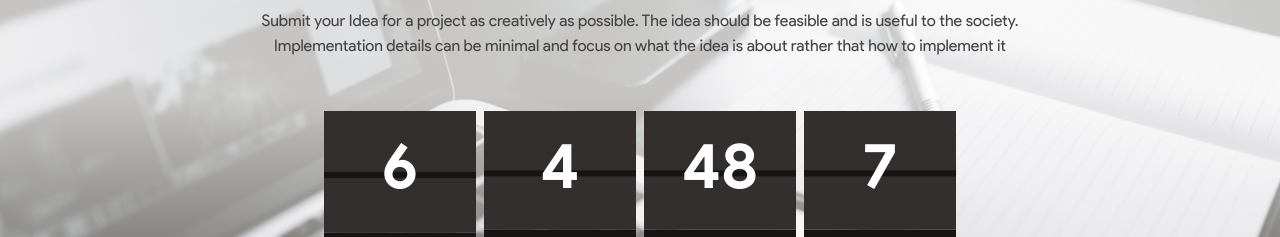
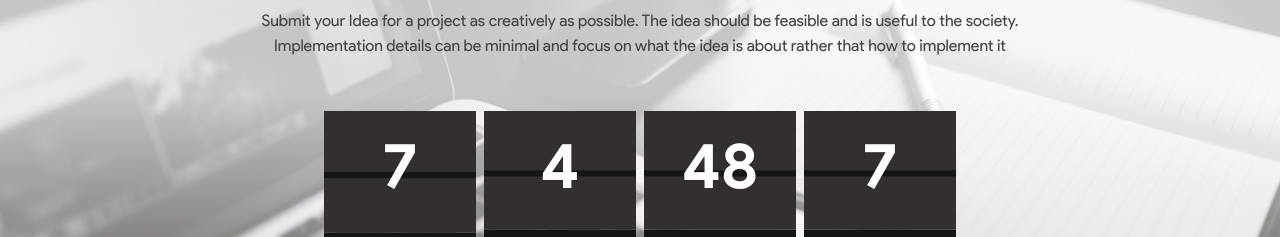
Before and after one commit to arvikonoha/annoate-event-webpage, a plain HTML site: page index.html in a window 1280 px wide. Shown: the part 1829-2066 px from the top of the page. Drawn offline with Linux system fonts and the light colour scheme.

Commit message:
modify deadline to 17th

```diff
--- a/index.html
+++ b/index.html
@@ -324,7 +324,7 @@
       crossorigin="anonymous"
     ></script>
     <script>
-      const deadline = new Date("11/16/2020");
+      const deadline = new Date("11/17/2020");
 
       const timer = document.getElementById("timer");
       const days = timer.querySelector("#days");
```
